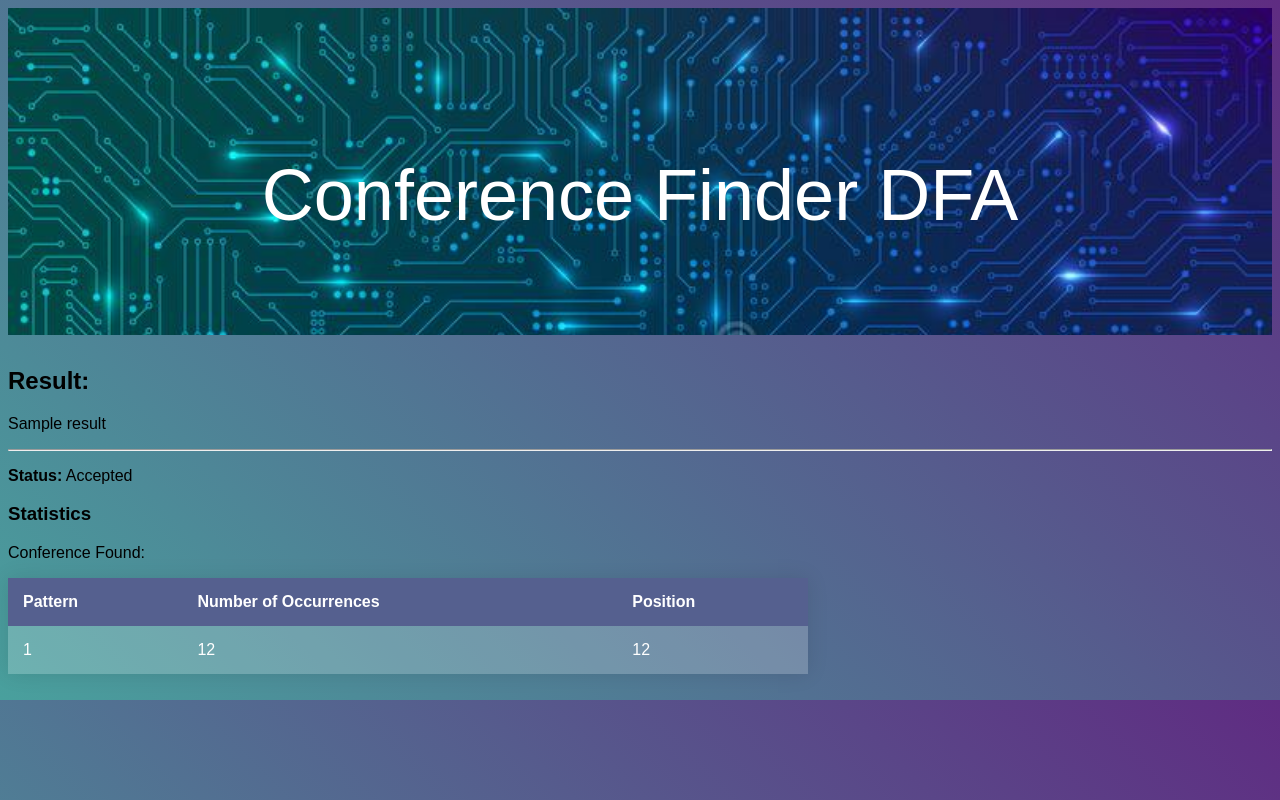
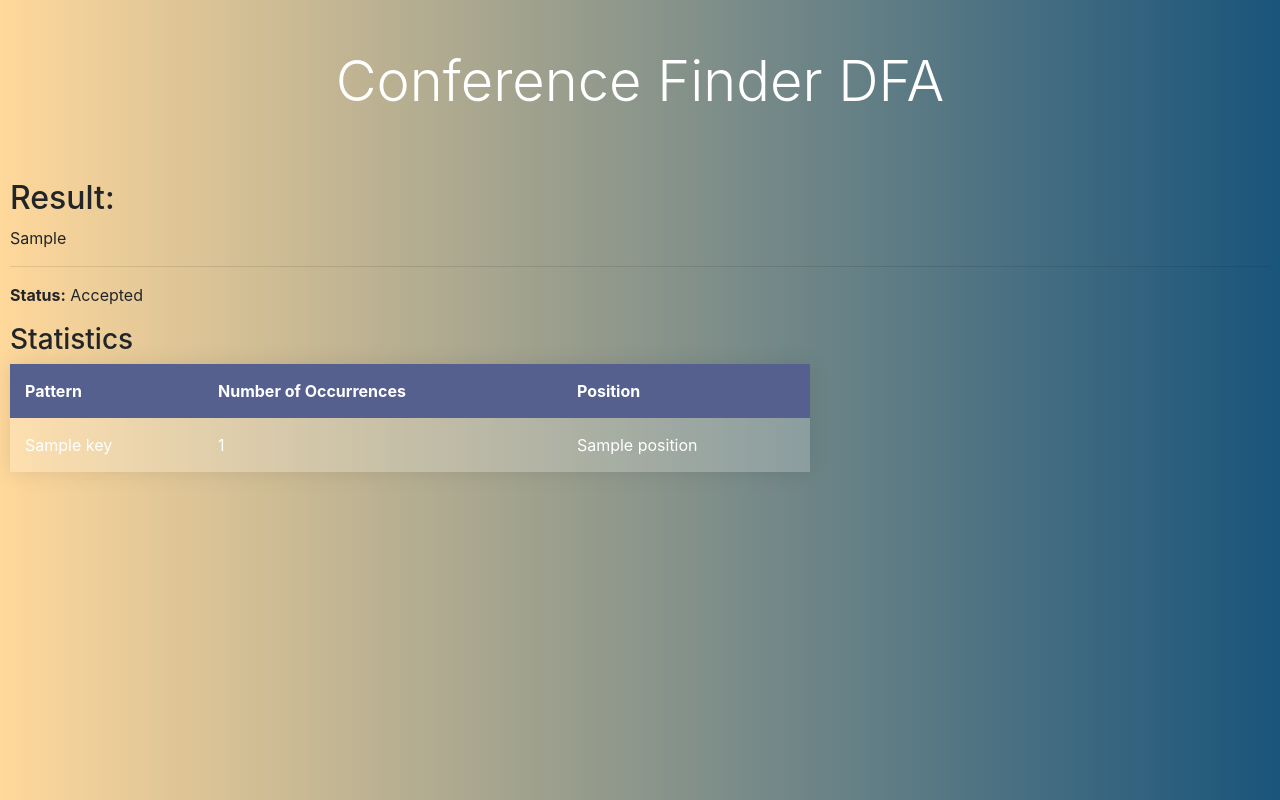
Before and after one commit to baiyuankok/Conference-Finder-DFA, a Django app: template templates/result.html in a window 1280 px wide. Run offline with Django 4.2, Linux system fonts and the light colour scheme; the template is opened without the code that fills it: most values are stand-ins (such as "Sample title", 1, 10 or a date in 2020); some libraries are stand-ins or nearby versions.

Commit message:
Completed DFA structure & able to display results

```diff
--- a/static/index.css
+++ b/static/index.css
@@ -1,5 +1,8 @@
 body {
-	background: linear-gradient(45deg, #49a09d, #5f2c82);
+	/* background: linear-gradient(45deg, #49a09d, #5f2c82); */
+  background: #ffd89b;
+  background: -webkit-linear-gradient(to right, #ffd89b, #19547b);
+  background: linear-gradient(to right, #ffd89b, #19547b);
 	font-family: sans-serif;
 	font-weight: 100;
 }
@@ -10,6 +13,11 @@ body {
   background: url(img/background3.jpeg);
   background-repeat: no-repeat;
   background-size: cover;
+}
+
+#resultContainer {
+  margin-left: 10px;
+  margin-right: 10px;
 }
 
 @media (min-width: 576px) {
@@ -140,8 +148,8 @@ body {
   margin-bottom: 1.5rem !important;
 }
 
-.mb-5 {
-  margin-bottom: 2rem !important;
+.mb-3 {
+  margin-bottom: 3.5em !important;
 }
 
 .search-button {
--- a/templates/result.html
+++ b/templates/result.html
@@ -2,19 +2,17 @@
 <html>
 <head>
     <link rel="stylesheet" href="../static/index.css">
+    <link href="//maxcdn.bootstrapcdn.com/bootstrap/4.1.1/css/bootstrap.min.css" rel="stylesheet" id="bootstrap-css">
     <script src="https://ajax.googleapis.com/ajax/libs/jquery/3.6.0/jquery.min.js"></script>
     <title>Conference Finder DFA</title>
 </head>
 <body>
-    <div class="headerBackground headerBackground-fluid mb-5">
-        <div class="container text-center py-5">
-          <!-- <h1 class="text-primary mb-4">Fast &amp; Simple</h1> -->
-          <h1 class="text-white display-3 mb-5">Conference Finder DFA</h1>
-        </div>
+    <div class="container text-center py-5">
+        <h1 class="text-white display-4 mb-3">Conference Finder DFA</h1>
     </div>
-    <div id="content">
+    <div id="resultContainer">
         <h2>Result: </h2>
-        {{ result|safe|linebreaks }}
+        {{ userInput|safe|linebreaks }}
         <hr>
         {% if accepted %}
             <p><b>Status:</b> Accepted</p>
@@ -24,7 +22,6 @@
 
 
         <h3>Statistics</h3>
-        <p>Conference Found: </p>
         <table>
             <thead>
                 <tr>
@@ -34,11 +31,13 @@
                 </tr>
             </thead>
             <tbody>
-                <tr>
-                    <td id="pattern">1</td>
-                    <td id="occurence-num">12</td>
-                    <td id="position">12</td>
-                </tr>
+                {% for key, values in output.items %}
+                    <tr>
+                        <td>{{key}}</td>
+                        <td>{{values.occurenceNum}}</td>
+                        <td>{{values.position}}</td>
+                    </tr>
+                {% endfor %}
             </tbody>
         </table>
         <br>
@@ -48,10 +47,7 @@
         $(document).ready(function() {
             accepted = "{{accepted}}";
             console.log(accepted);
-            // document.getElementById("test-strings").value = result;
         });
-
-
     </script>
 </body>
 </html>
```
Also changed, not shown: DFA/views.py (+19 -7 lines), templates/index.html (+5 -8 lines).
